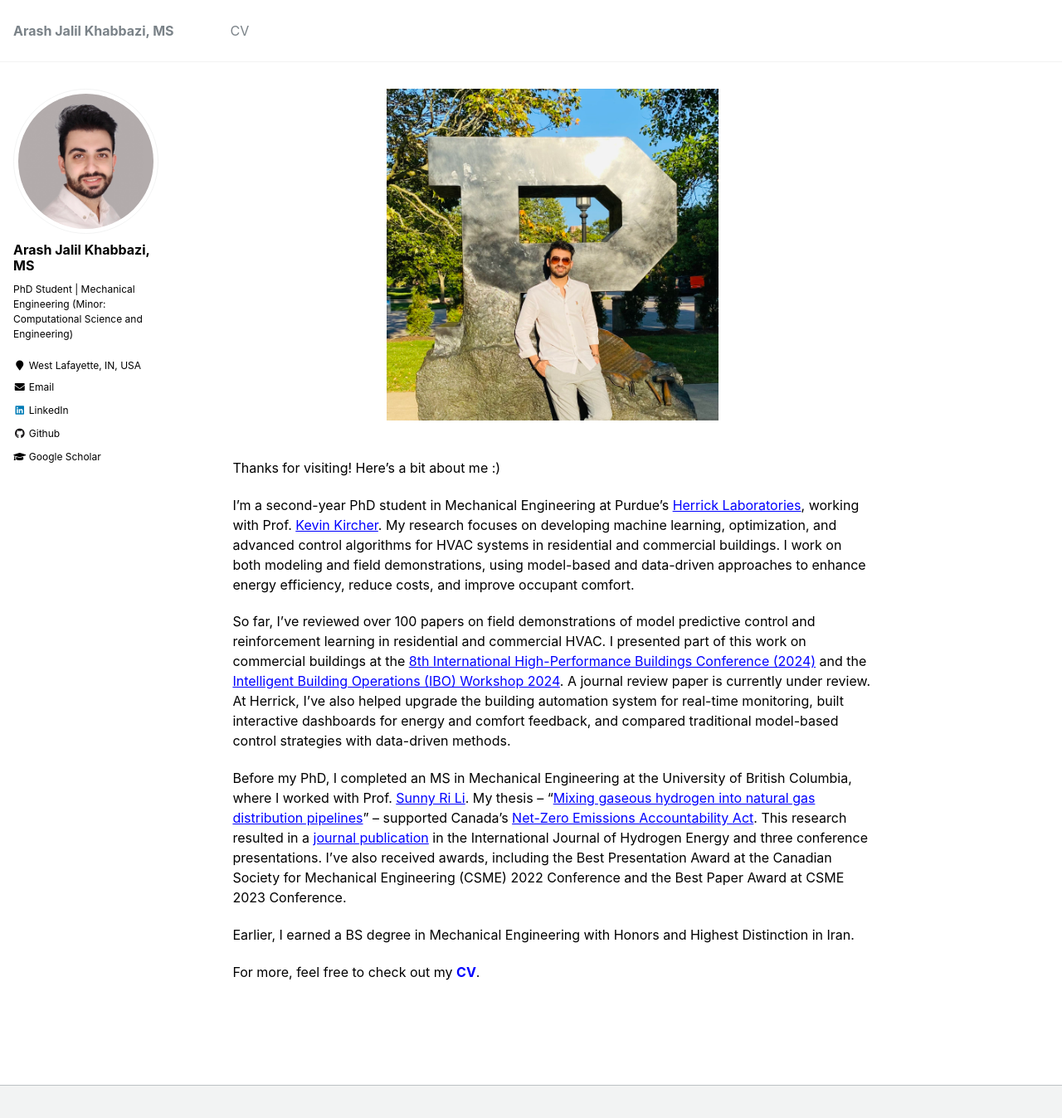
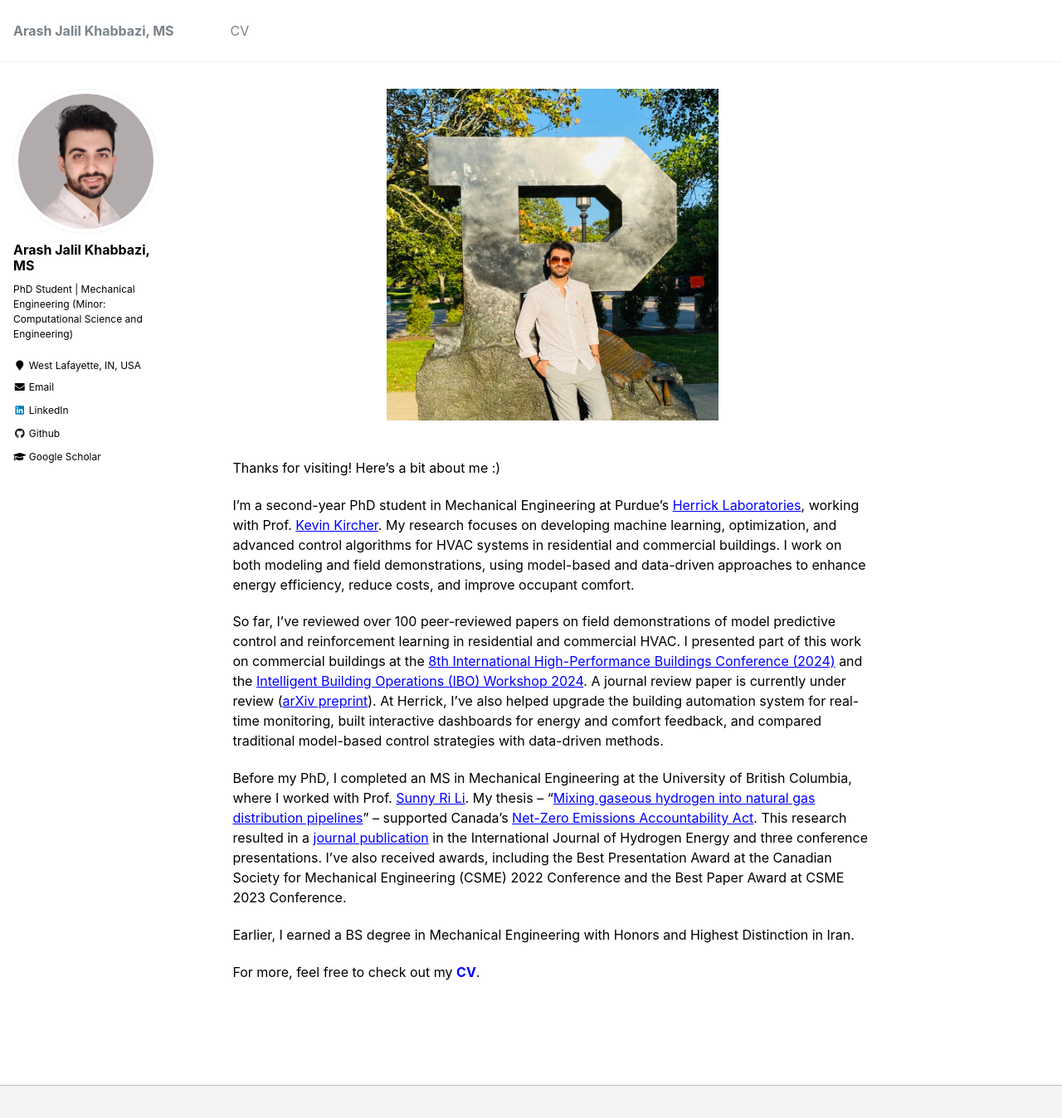
Before and after one commit to arashjkh/arashjkh.github.io, a Jekyll site: the page built from _pages/about.md, in a window 1280 px wide and 1373 px high. Shown: the top 1348 px of the window at 83% size. Built offline with Jekyll 4.4.1, drawn with Linux system fonts in a browser that asks for light colours.

Commit message:
Update about.md

```diff
--- a/_pages/about.md
+++ b/_pages/about.md
@@ -25,7 +25,7 @@ Thanks for visiting! Here’s a bit about me :)
 
 I’m a second-year PhD student in Mechanical Engineering at Purdue's <a href="https://engineering.purdue.edu/Herrick" target="_blank" style="color: blue; text-decoration: underline;">Herrick Laboratories</a>, working with Prof. <a href="https://kevinjkircher.com/" target="_blank" style="color: blue; text-decoration: underline;">Kevin Kircher</a>. My research focuses on developing machine learning, optimization, and advanced control algorithms for HVAC systems in residential and commercial buildings. I work on both modeling and field demonstrations, using model-based and data-driven approaches to enhance energy efficiency, reduce costs, and improve occupant comfort.
 
-So far, I’ve reviewed over 100 papers on field demonstrations of model predictive control and reinforcement learning in residential and commercial HVAC. I presented part of this work on commercial buildings at the <a href="https://docs.lib.purdue.edu/ihpbc/473/" target="_blank" style="color: blue; text-decoration: underline;">8th International High-Performance Buildings Conference (2024)</a> and the <a href="https://www.youtube.com/watch?v=NJ3izRJVNK0&list=PLcZDMdEnS08kcgUMfKHNHn507XDJG0LGC" target="_blank" style="color: blue; text-decoration: underline;">Intelligent Building Operations (IBO) Workshop 2024</a>. A journal review paper is currently under review. At Herrick, I’ve also helped upgrade the building automation system for real-time monitoring, built interactive dashboards for energy and comfort feedback, and compared traditional model-based control strategies with data-driven methods.
+So far, I’ve reviewed over 100 peer-reviewed papers on field demonstrations of model predictive control and reinforcement learning in residential and commercial HVAC. I presented part of this work on commercial buildings at the <a href="https://docs.lib.purdue.edu/ihpbc/473/" target="_blank" style="color: blue; text-decoration: underline;">8th International High-Performance Buildings Conference (2024)</a> and the <a href="https://www.youtube.com/watch?v=NJ3izRJVNK0&list=PLcZDMdEnS08kcgUMfKHNHn507XDJG0LGC" target="_blank" style="color: blue; text-decoration: underline;">Intelligent Building Operations (IBO) Workshop 2024</a>. A journal review paper is currently under review (<a href="https://arxiv.org/abs/2503.05022" target="_blank" style="color: blue; text-decoration: underline;">arXiv preprint</a>). At Herrick, I’ve also helped upgrade the building automation system for real-time monitoring, built interactive dashboards for energy and comfort feedback, and compared traditional model-based control strategies with data-driven methods.
 
 Before my PhD, I completed an MS in Mechanical Engineering at the University of British Columbia, where I worked with Prof. <a href="https://scholar.google.com/citations?user=mgUDmT8AAAAJ&hl=en" target="_blank" style="color: blue; text-decoration: underline;">Sunny Ri Li</a>. My thesis -- "<a href="https://open.library.ubc.ca/soa/cIRcle/collections/ubctheses/24/items/1.0437514" target="_blank" style="color: blue; text-decoration: underline;">Mixing gaseous hydrogen into natural gas distribution pipelines</a>" -- supported Canada's <a href="https://www.canada.ca/en/services/environment/weather/climatechange/climate-plan/net-zero-emissions-2050.html;" target="_blank" style="color: blue; text-decoration: underline;">Net-Zero Emissions Accountability Act</a>. This research resulted in a <a href="https://doi.org/10.1016/j.ijhydene.2023.11.038" target="_blank" style="color: blue; text-decoration: underline;">journal publication</a> in the International Journal of Hydrogen Energy and three conference presentations. I’ve also received awards, including the Best Presentation Award at the Canadian Society for Mechanical Engineering (CSME) 2022 Conference and the Best Paper Award at CSME 2023 Conference.
 
```
